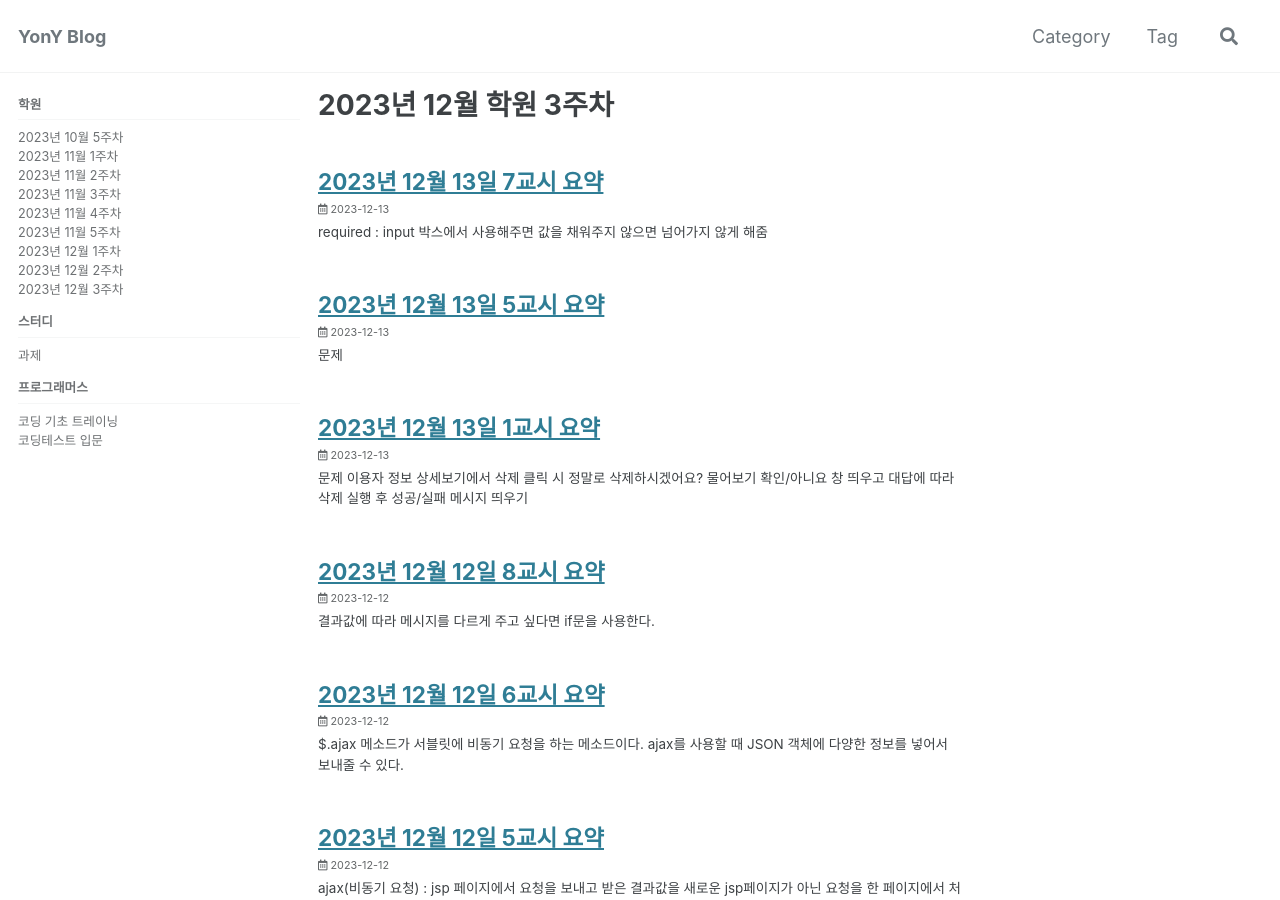
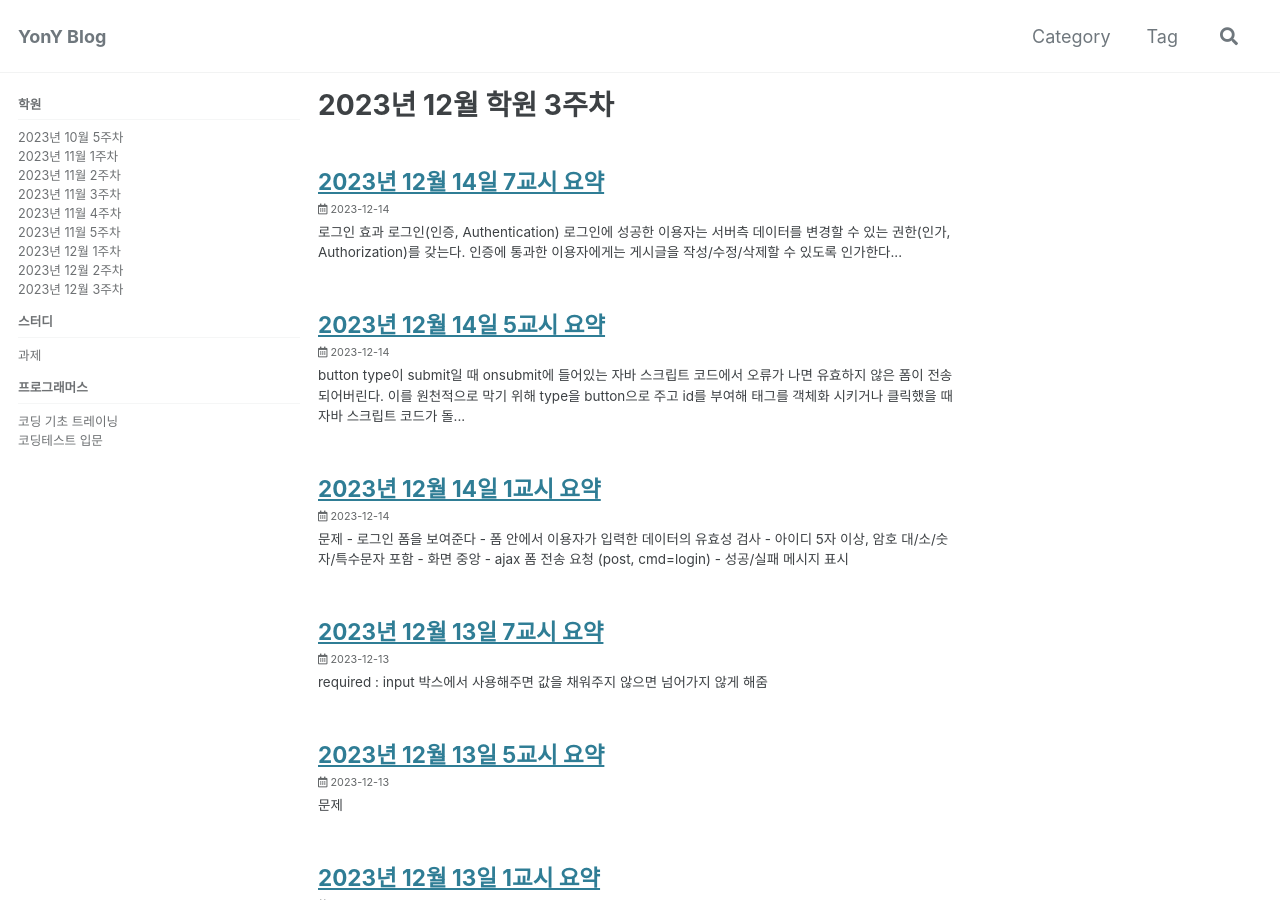
Before and after one commit to YonY-K/YonY-K.github.io, a Jekyll site: the page built from _pages/category-school/category-school_202312week3.md, in a window 1280 px wide and 900 px high. Built offline with Jekyll 4.4.1, drawn with Linux system fonts in a browser that asks for light colours; cached includes are drawn as plain includes.

Commit message:
posts update

````diff
--- a/school/school_202312week3/_posts/2023-12-13/2023-12-13-20231213_1period.md
+++ b/school/school_202312week3/_posts/2023-12-13/2023-12-13-20231213_1period.md
@@ -79,3 +79,9 @@ function deleteIt(uid) {
   - 호출(사용)할때 반드시 어떤 값을 넣어줘야지 함수가 원활하게 돌아간다.
   - 넣어준 값이 변수에 들어가서 사용하는 방식이다.
 - **javascript:deleteIt('<%=user.getUid()%>')** : javascript 코드를 실행하는 문구
+
+<br>
+
+- JQuery 설치
+  - https://releases.jquery.com/
+  - jQuery Core 3.7.1 minified 클릭해서 나오는 스크립트 태그 붙여넣기
--- /dev/null
+++ b/school/school_202312week3/_posts/2023-12-14/2023-12-14-20231214_1period.md
@@ -0,0 +1,144 @@
+---
+title: "2023년 12월 14일 1교시 요약"
+tag: 202312_school
+---
+
+### 문제
+<로그인 기능> <br>
+- 로그인 폼을 보여준다
+- 폼 안에서 이용자가 입력한 데이터의 유효성 검사
+- 아이디 5자 이상, 암호 대/소/숫자/특수문자 포함
+- 화면 중앙
+- ajax 폼 전송 요청 (post, cmd=login)
+- 성공/실패 메시지 표시
+
+#### loginForm.jsp
+
+```html
+<%@ page language="java" contentType="text/html; charset=UTF-8"
+    pageEncoding="UTF-8"%>
+<!DOCTYPE html>
+<html>
+<head>
+<meta charset="UTF-8">
+<title>로그인</title>
+</head>
+
+<script src="https://code.jquery.com/jquery-3.7.1.min.js"
+	integrity="sha256-/JqT3SQfawRcv/BIHPThkBvs0OEvtFFmqPF/lYI/Cxo="
+	crossorigin="anonymous"></script>
+</script>
+
+<script type="text/javascript">
+
+function check() {
+	var uid = document.querySelector("#uid").value;
+	var pwd = document.querySelector("#pwd").value;
+	var pwdPattern = /^(?=.*?[A-Z])(?=.*?[a-z])(?=.*?[0-9])(?=.*?[#?!@$ %^&*-]).{4,}$/;
+
+	if(uid=="" || pwd=="") {
+		alert('아이디와 비밀번호를 입력해주세요');
+	} else {
+		if(uid.length>=5 && pwdPattern.test(pwd)) {
+			return true;
+		}
+	}
+	return false;
+}
+
+function login() {
+
+	if(check()) {
+/* 		var info = {};
+		info.cmd = 'login';
+		info.uid=document.querySelector("#uid").value;
+		info.pwd=document.querySelector("#pwd").value; */
+
+		var info = $('#loginForm').serialize();
+
+		$.ajax({
+			url:'user',
+			type:'post',
+			cache:false,
+			data: info,
+			dataType: 'json',
+			success:function(res){
+				if(res.ok){
+					alert('로그인 성공'); //로그인 성공시 상세정보 보기 가능
+					location.href="user?cmd=list";
+				} else {
+					alert('로그인 실패');
+					location.href="user?cmd=list";
+				}
+			},
+			error:function(xhr,status,err) {
+				alert(status+", "+err);
+			}
+		});
+	} else {
+		alert('아이디와 비밀번호를 다시 확인해주세요.')
+	}
+}
+
+
+
+</script>
+
+<style>
+body { position: absolute; top: 50%; left: 50%; height: 300px; width: 400px; margin: -150px 0px 0px -200px; }
+main {width:fit-content; margin:0 auto;
+      padding:1em;}
+nav {width:fit-content; margin:0 auto;
+      padding:1em;}
+form>div{margin:0 auto; padding:1em;}
+
+</style>
+
+
+<body>
+
+<main>
+	<form action="user" method="post" id="loginForm">
+		<input type="hidden" name="cmd" value="login">
+		<div>
+			<label>아이디　</label><input type="text" id="uid" name="uid"> <br>
+			<label>암　호　</label><input type="password" id="pwd" name="pwd">
+		</div>
+	</form>
+</main>
+
+<nav>
+	<a href="javascript:login();"><button type="button">확인</button></a>
+	<a href="user?cmd=list"><button>취소</button></a>
+</nav>
+
+
+</body>
+</html>
+```
+
+#### UserSvc
+
+```java
+else if(cmd.equals("loginForm")) {
+    viewPath = "/jsp/loginForm.jsp";
+} else if(cmd.equals("login")) {
+    String uid = req.getParameter("uid");
+    String pwd = req.getParameter("pwd");
+    User user = new User(uid);
+    user.setPwd(pwd);
+
+    FileIO fi = new FileIO();
+    List<User> list = fi.road();
+    if(list.contains(user)) {
+        User find = list.get(list.indexOf(user));
+        if(find.pwd.equals(user.pwd)) {
+            sendSuccess("ok",true);
+        } else {
+            sendSuccess("ok",false);
+        }
+    } else {
+        sendSuccess("ok",false);
+    }
+}
+```
--- /dev/null
+++ b/school/school_202312week3/_posts/2023-12-14/2023-12-14-20231214_5period.md
@@ -0,0 +1,65 @@
+---
+title: "2023년 12월 14일 5교시 요약"
+tag: 202312_school
+---
+
+- button type이 submit일 때 onsubmit에 들어있는 자바 스크립트 코드에서 오류가 나면 유효하지 않은 폼이 전송되어버린다.
+- 이를 원천적으로 막기 위해 type을 button으로 주고 id를 부여해 태그를 객체화 시키거나 클릭했을 때 자바 스크립트 코드가 돌아가도록 해주면 된다.
+
+```html
+<script>
+    $(function() { //JQuery ready event handler
+        $('#btLogin').click(function() { //버튼에 click 이벤트 핸들러 함수를 연결한다.
+            ...
+        })
+    })
+</script>
+
+<button type="button" id=btLogin>확인</button></a>
+```
+- 기본적으로 자바 스크립트는 각 태그들을 객체로 메모리에 로드하여 사용한다.
+- $()는 제이쿼리 객체를 리턴하는 함수로 **Wapper 함수**라고 불리기도 하며 기본적인 태그 객체를 매개변수로 주면 Integer, Double 객체처럼 **제이쿼리 객체로 반환**해준다.
+- $()로 제이쿼리 객체가 되면 제리쿼리가 제공하는 **다양한 메소드**를 사용할 수 있게 된다.
+- $() 괄호 안에 객체가 아닌 **익명 함수**를 넣어주면 $()는 이 함수를 **레디 함수(JQuery ready event handler)** 로 사용한다.
+- 레디 함수가 실행이 될 때는 서버에서 코드를 보내오고 제이쿼리 객체에서 사용되는 각종 태그 객체들이 다 로드되었을 때이다.
+- **.click** 메소드는 제이쿼리 객체에 이벤트 핸들러 함수를 연결해주는 역할이 끝으로 연결된 함수가 실행될 때는 이벤트가 실행됐을 때이다.
+
+
+```html
+<script>
+    var val1 = $('#loginForm').serialize();
+    var val2 = $('input[type=password]').val();
+    # : 아이디 셀렉터
+    input[type=password] : input 태그가 가진 속성의 type이 password 인것의 값을 가져옴
+
+</script>
+```
+
+- **#** : 아이디 셀렉터, 아이디와 이름이 일치하는 객체를 가져온다.
+- **input[type=password]** : input 태그 중에서 type이 password 인 input 태그 객체를 가져온다.
+  - 이때 type이 password 태그 객체가 많다면 이 방법을 사용할 수 없다.
+
+```html
+<script>
+
+var upper = pwd.match(/[A_Z]/g);
+
+</script>
+```
+
+- 정규표현식(Regular Expression)
+  - 자바스크립트에서 정규표현식의 **시작과 끝**은 **슬래시(/)** 로 표현한다.
+  - **g(global)** : 조건에 해당하는 문자를 문자열 처음부터 끝까지 훑으면서 계속 찾아낸다.
+    - g 가 없을 경우 처음 한번 찾고서 끝나버린다.
+- **match(정규표현식)** : 조건에 맞는 문자를 찾아 배열에 넣어 리턴한다.
+
+```html
+<div><label for="uid">아이디</label>
+    <input type="text" name="uid" id="uid">
+</div>
+```
+- **for="uid"** : 화면에서 라벨(아이디)를 클릭하면 아이디가 uid인 인풋박스로 커서가 이동함
+
+<br>
+
+- 로그인(인증) 후 사용자에게 권한(인가)을 쥐어줄 수 있다.
--- /dev/null
+++ b/school/school_202312week3/_posts/2023-12-14/2023-12-14-20231214_7period.md
@@ -0,0 +1,42 @@
+---
+title: "2023년 12월 14일 7교시 요약"
+tag: 202312_school
+---
+
+- 로그인 효과
+  - 로그인(인증, Authentication)
+  - 로그인에 성공한 이용자는 서버측 데이터를 변경할 수 있는 권한(인가, Authorization)를 갖는다.
+  - 인증에 통과한 이용자에게는 게시글을 작성/수정/삭제할 수 있도록 인가한다.
+  - 인증에 통과하지 못한 이용자는 데이터를 읽을 수는 있지만 변경(추가, 수정, 삭제)하지는 못한다.
+
+<br>
+
+- 사용자가 로그인(인증) 후 인가를 받아야지만 특정 페이지의 기능을 사용할 수 있도록 만들려면 사용자가 로그인(인증)을 했다는 사실을 서비스 레이어(서블릿,콘트롤러)와 특정 페이지에서도 알아야한다.
+- 이럴 때 사용하는 것이 HttpSession 객체이다.
+- Session 영역은 한 사람이 지나다니는 모든 영역을 의미한다.
+
+```java
+else if(cmd.equals("login")) {
+    User user = getParam();
+    req.getSession().setAttribute("uid",user.getUid());
+    sendSuccess("ok",login(user));
+}
+```
+
+- 로그인(인증)에 성공하면 세션 객체에 uid를 넣어준다.
+
+
+```java
+else if(cmd.equals("delete")) {
+    String uid = (String)req.getSession().getAttribute("uid");
+    if(uid==null) { //로그인폼으로 강제 이동, 경고,
+        viewPath = "/jsp/loginForm.jsp";
+        req.setAttribute("warn", "로그인 후에 이용할 수 있습니다.");
+    } else {
+        User user = getParam();
+        sendSuccess("ok",remove(user));
+    }
+}
+```
+
+- 세션 객체에 uid 변수가 있는지 확인하고 대응한다.
````
